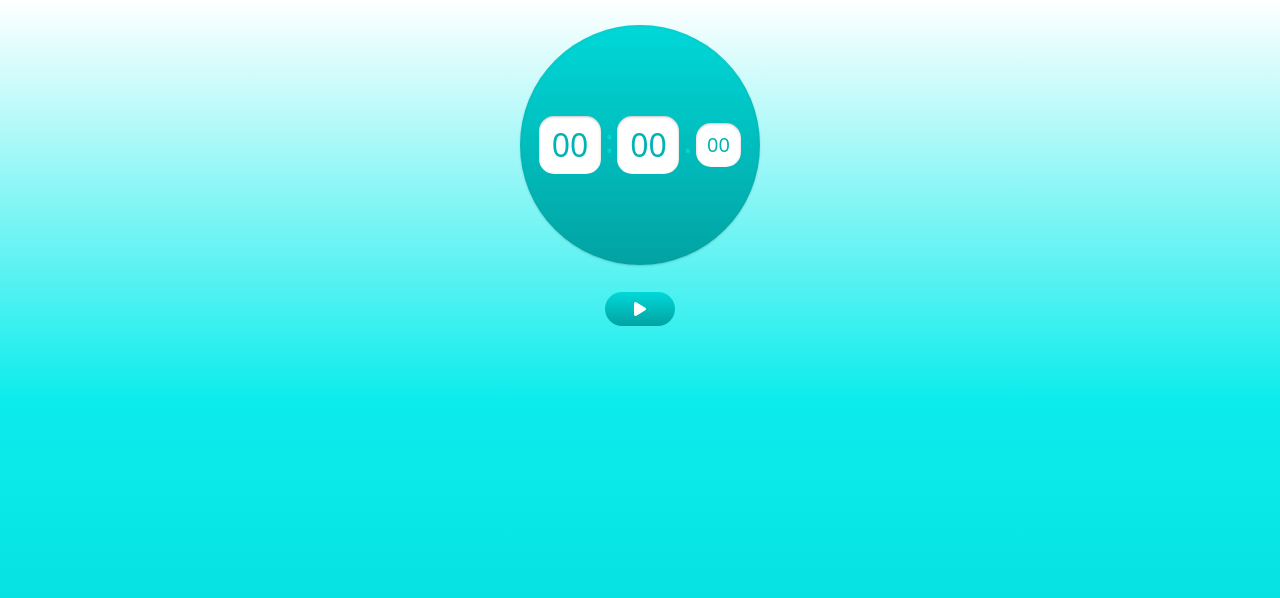
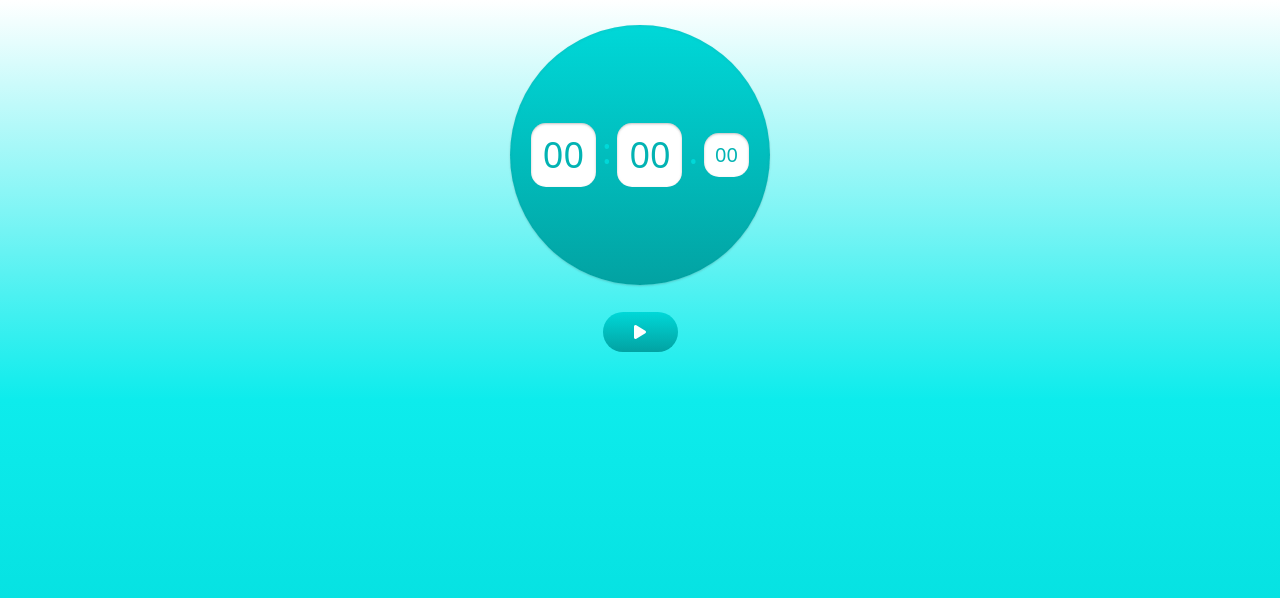
Before and after one commit to Dev-Farah/Stopwatch, a plain HTML site: page Stopwatch/index.html in a window 1280 px wide. Drawn offline with nearby package versions, Linux system fonts and the light colour scheme.

Commit message:
work complete

```diff
--- a/Stopwatch/public/style.css
+++ b/Stopwatch/style.css
@@ -16,7 +16,7 @@
 }
 
 .content {
-    width: 240px;
+    width: 260px;
     margin: 0 auto;
     display: flex;
     flex-direction: column;
@@ -25,8 +25,8 @@
 }
 
 .time-box {
-    width: 240px;
-    height: 240px;
+    width: 260px;
+    height: 260px;
     padding: 15px;
     margin: 25px auto;
     border-radius: 50%;
@@ -50,7 +50,7 @@
 }
 
 .time-box h1 {
-    font-size: 32px;
+    font-size: 36px;
 }
 
 .time-box h1:nth-child(even) {
@@ -61,7 +61,7 @@ h1#hrs,
 h1#mins,
 h1#secs,
 h1#mili-secs {
-    width: 62px;
+    width: 65px;
     margin: 0 auto;
     padding: 10px;
     text-align: center;
@@ -77,8 +77,8 @@ h1#mili-secs {
 }
 
 button {
-    width: 70px;
-    padding: 5px;
+    width: 75px;
+    padding: 8px;
     margin: 2px;
     color: #ffffff;
     border-radius: 20px;
@@ -107,7 +107,7 @@ button:active {
 }
 
 .lap-item {
-    font-size: 22px;
+    font-size: 26px;
 }
 
 #laps li {
```
Also changed, not shown: Stopwatch/app.js (renamed from Stopwatch/public/app.js), Stopwatch/firebase.json (deleted), Stopwatch/images/stopwatch icon.png (renamed from Stopwatch/public/images/stopwatch icon.png), Stopwatch/index.html (renamed from Stopwatch/public/index.html), 8 other files.
